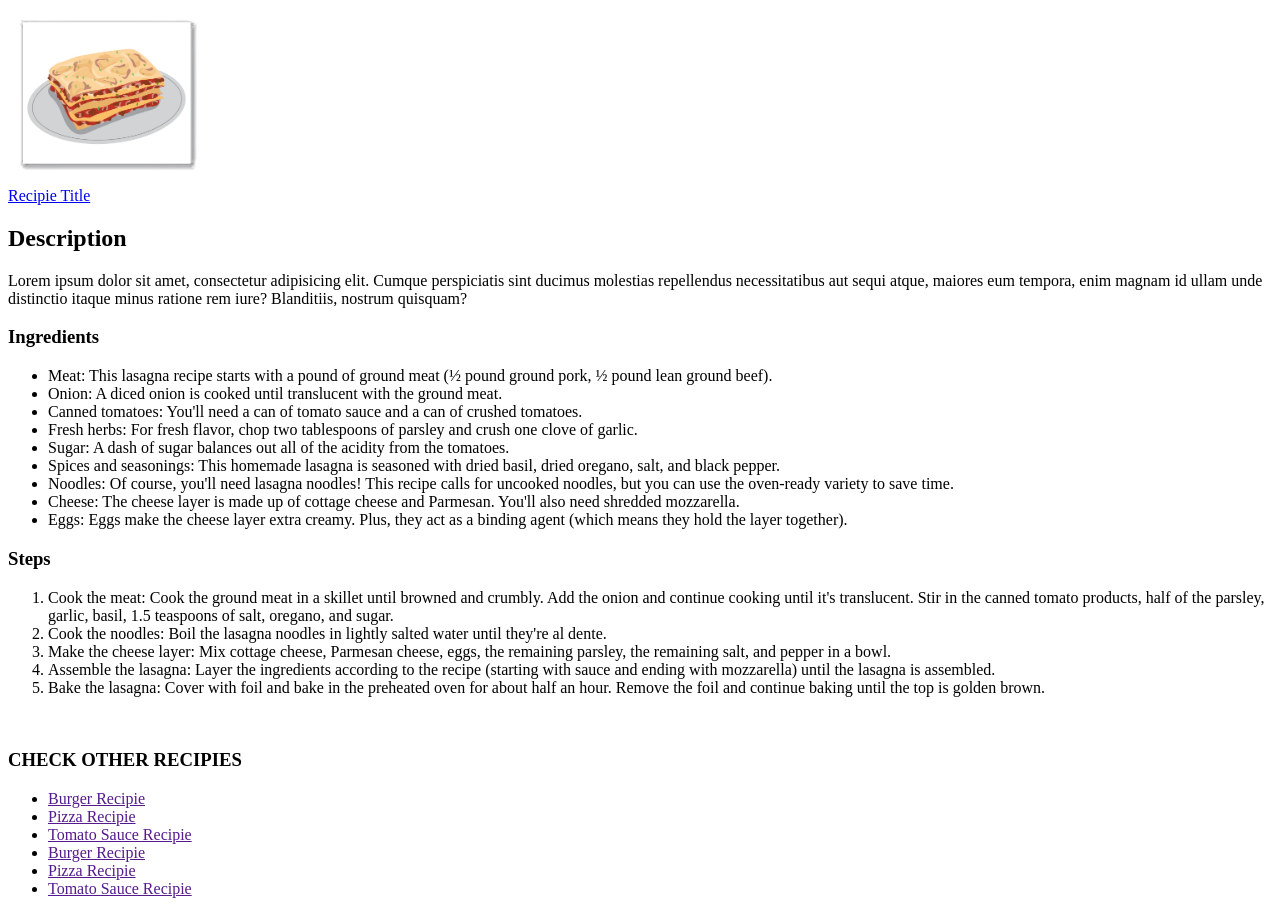
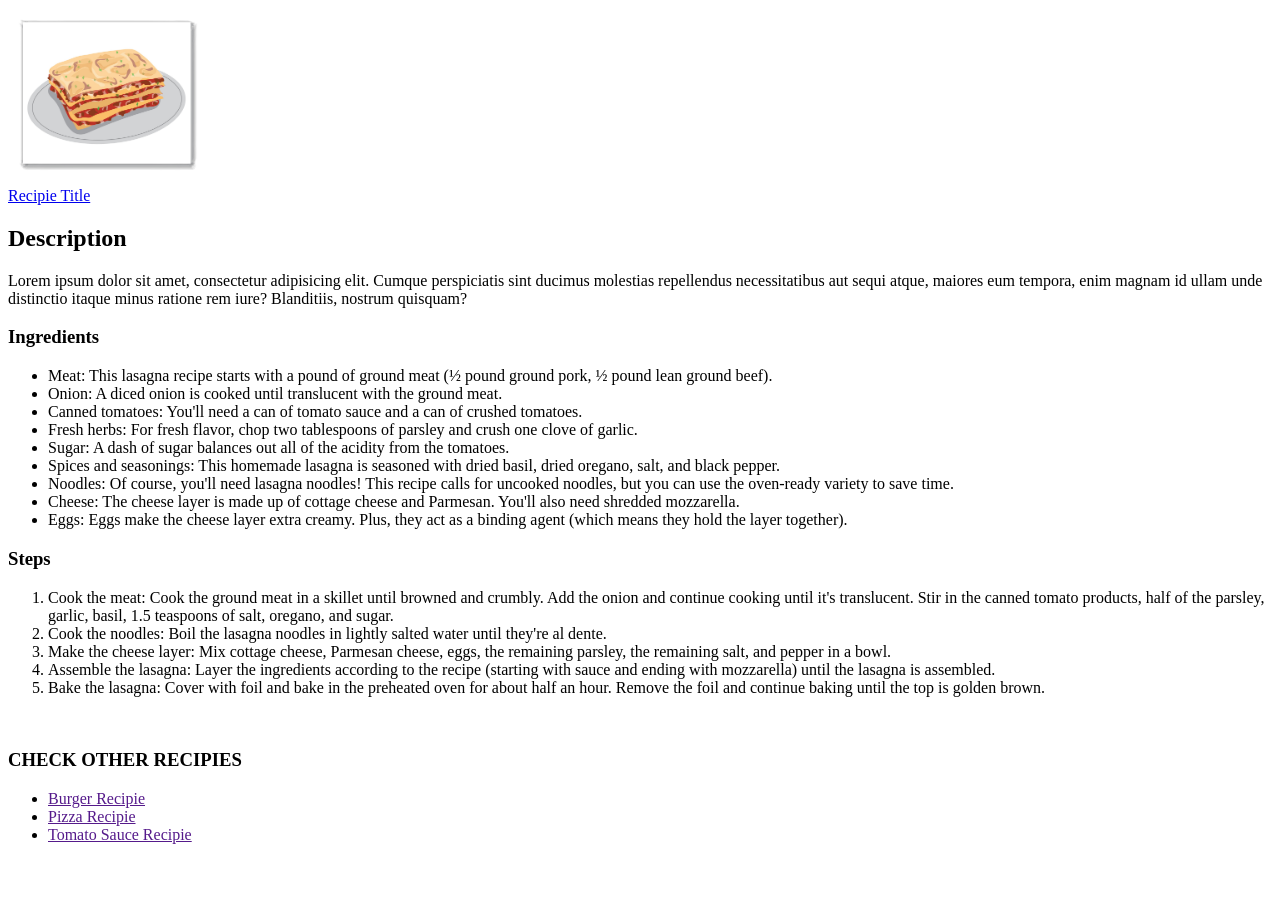
Before and after one commit to joshuaehonoreroms-pixel/New_Git_Test, a plain HTML site: page index.html in a window 1280 px wide. Shown: the part 79-993 px from the top of the page. After the commit the page ends 939 px from the top, so only its background shows below. Drawn offline with Linux system fonts and the light colour scheme.

Commit message:
I removed duplicate links

```diff
--- a/index.html
+++ b/index.html
@@ -39,9 +39,6 @@
             <li><a href="">Burger Recipie</a></li>
             <li><a href="">Pizza Recipie</a></li>
             <li><a href="">Tomato Sauce Recipie</a></li>
-            <li><a href="">Burger Recipie</a></li>
-            <li><a href="">Pizza Recipie</a></li>
-            <li><a href="">Tomato Sauce Recipie</a></li>
         </ul>
     </main>
     <footer></footer>
```
